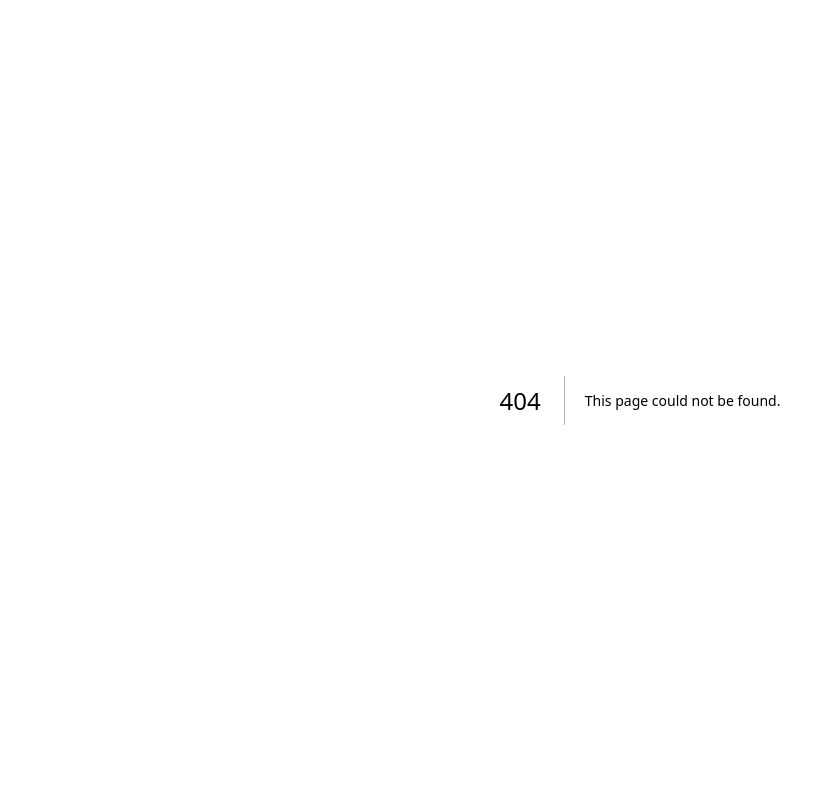
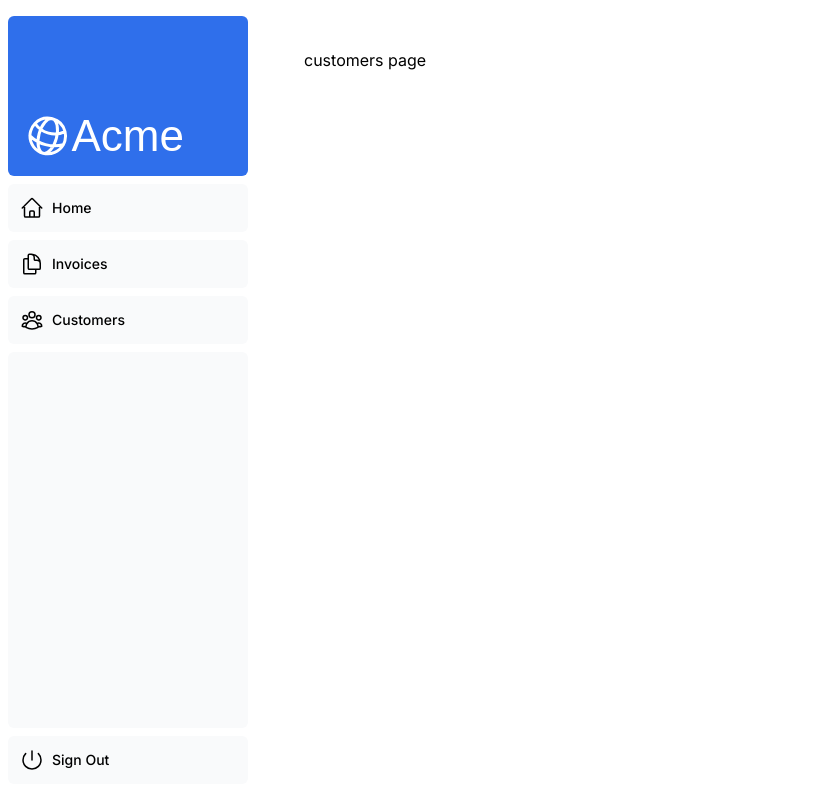
Before and after one commit to Mbugua-091/nextjs-basics-vercel, a Next.js app: page /dashboard/customers in a window 1280 px wide. Before the commit this address had no page. Shown: the whole page, without its empty margins (0-835 px from the left). Built offline with nearby package versions, Linux system fonts and the light colour scheme; a web font is replaced by a local one.

Commit message:
Creating Layouts and Pages

```diff
--- /dev/null
+++ b/app/dashboard/customers/page.tsx
@@ -0,0 +1,9 @@
+
+
+export default function page() {
+  return (
+    <div>
+      customers page
+    </div>
+  )
+}
--- /dev/null
+++ b/app/dashboard/invoices/page.tsx
@@ -0,0 +1,9 @@
+
+
+export default function page() {
+  return (
+    <div>
+      invoice page
+    </div>
+  )
+}
--- /dev/null
+++ b/app/dashboard/layout.tsx
@@ -0,0 +1,18 @@
+import SideNav from "../ui/dashboard/sidenav"
+
+
+export default function Layout({children,}:{
+    children:React.ReactNode
+}) {
+  return (
+    <div className="flex h-screen flex-col md:flex-row md:overflow-hidden">
+        <div className="w-full flex-none md:w-64  ">
+        <SideNav/>
+        </div>
+
+     <div className="flex-grow p-6 md:overflow-y-auto md:p-12">
+        {children}
+        </div>
+    </div>
+  )
+}
--- /dev/null
+++ b/app/dashboard/page.tsx
@@ -0,0 +1,7 @@
+
+
+export default function page() {
+  return (
+  <p >welcome to Dashboard page </p>
+  )
+}
--- a/app/page.tsx
+++ b/app/page.tsx
@@ -42,6 +42,7 @@
           alt='Screenshots of the dashboard project showing mobile version'
           width={560}
           height={620}
+          className='block md:hidden'
           />
         </div>
       </div>
```
